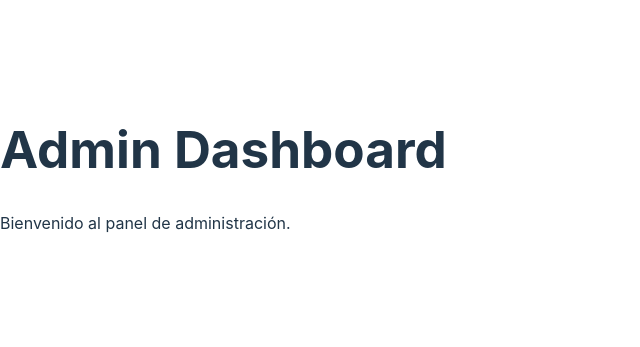
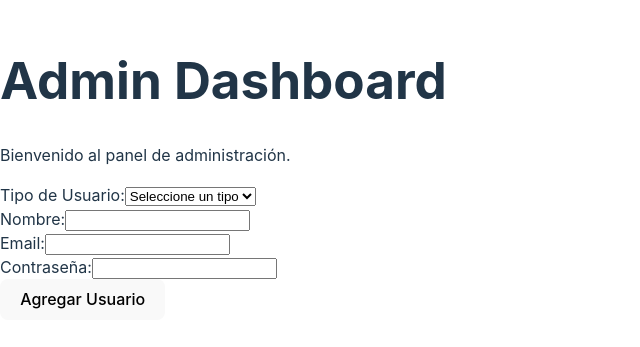
Before and after one commit to JD3M0N/Web_AutomaticExamGeneration, a React (Vite) app in the folder Web_AEG/: page /admin in a window 1280 px wide. Shown: the part 231-578 px from the top of the page, without its empty margins (0-640 px from the left). Built offline with nearby package versions, Linux system fonts and the light colour scheme; sample sign-in values are in the browser's storage.

Commit message:
Implemented admin features. Now admin dashboard isn't clean.

```diff
--- a/Web_AEG/src/pages/Admin.tsx
+++ b/Web_AEG/src/pages/Admin.tsx
@@ -1,10 +1,168 @@
-import React from 'react';
+import React, { useState } from 'react';
 
 const AdminPage = () => {
+    const [userType, setUserType] = useState('');
+    const [formData, setFormData] = useState({
+        name: '',
+        email: '',
+        password: '',
+        specialization: '',
+        age: '',
+        grade: '',
+    });
+    const [errorMessage, setErrorMessage] = useState(''); // Estado para manejar el mensaje de error
+
+    const handleUserTypeChange = (e: React.ChangeEvent<HTMLSelectElement>) => {
+        setUserType(e.target.value);
+        setErrorMessage(''); // Limpiar mensaje de error al cambiar el tipo de usuario
+        setFormData({
+            name: '',
+            email: '',
+            password: '',
+            specialization: '',
+            age: '',
+            grade: '',
+        });
+    };
+
+    const handleInputChange = (e: React.ChangeEvent<HTMLInputElement>) => {
+        const { name, value } = e.target;
+        setFormData({ ...formData, [name]: value });
+        setErrorMessage(''); // Limpiar mensaje de error al escribir en los campos
+    };
+
+    const handleSubmit = async (e: React.FormEvent) => {
+        e.preventDefault();
+        let endpoint = '';
+
+        switch (userType) {
+            case 'Admin':
+                endpoint = 'http://localhost:5024/api/Admin';
+                break;
+            case 'Professor':
+                endpoint = 'http://localhost:5024/api/Professor';
+                break;
+            case 'Student':
+                endpoint = 'http://localhost:5024/api/Student';
+                break;
+            default:
+                alert('Por favor, selecciona un tipo de usuario.');
+                return;
+        }
+
+        try {
+            const response = await fetch(endpoint, {
+                method: 'POST',
+                headers: {
+                    'Content-Type': 'application/json',
+                },
+                body: JSON.stringify(formData),
+            });
+
+            if (response.ok) {
+                alert(`${userType} añadido exitosamente.`);
+                setErrorMessage(''); // Limpiar cualquier error previo
+                setFormData({
+                    name: '',
+                    email: '',
+                    password: '',
+                    specialization: '',
+                    age: '',
+                    grade: '',
+                });
+            } else {
+                // Capturar el mensaje de error del servidor
+                const errorData = await response.json();
+                setErrorMessage(errorData.message || 'Error al añadir el usuario.');
+            }
+        } catch (error) {
+            console.error('Error al conectar con el servidor:', error);
+            setErrorMessage('Hubo un problema con la conexión al servidor.');
+        }
+    };
+
     return (
         <div>
             <h1>Admin Dashboard</h1>
             <p>Bienvenido al panel de administración.</p>
+            <form onSubmit={handleSubmit}>
+                <div>
+                    <label>Tipo de Usuario:</label>
+                    <select value={userType} onChange={handleUserTypeChange} required>
+                        <option value="">Seleccione un tipo</option>
+                        <option value="Admin">Admin</option>
+                        <option value="Professor">Professor</option>
+                        <option value="Student">Student</option>
+                    </select>
+                </div>
+                <div>
+                    <label>Nombre:</label>
+                    <input
+                        type="text"
+                        name="name"
+                        value={formData.name}
+                        onChange={handleInputChange}
+                        required
+                    />
+                </div>
+                <div>
+                    <label>Email:</label>
+                    <input
+                        type="email"
+                        name="email"
+                        value={formData.email}
+                        onChange={handleInputChange}
+                        required
+                    />
+                </div>
+                <div>
+                    <label>Contraseña:</label>
+                    <input
+                        type="password"
+                        name="password"
+                        value={formData.password}
+                        onChange={handleInputChange}
+                        required
+                    />
+                </div>
+                {userType === 'Professor' && (
+                    <div>
+                        <label>Especialización:</label>
+                        <input
+                            type="text"
+                            name="specialization"
+                            value={formData.specialization}
+                            onChange={handleInputChange}
+                        />
+                    </div>
+                )}
+                {userType === 'Student' && (
+                    <>
+                        <div>
+                            <label>Edad:</label>
+                            <input
+                                type="number"
+                                name="age"
+                                value={formData.age}
+                                onChange={handleInputChange}
+                                required
+                            />
+                        </div>
+                        <div>
+                            <label>Grado:</label>
+                            <input
+                                type="text"
+                                name="grade"
+                                value={formData.grade}
+                                onChange={handleInputChange}
+                                required
+                            />
+                        </div>
+                    </>
+                )}
+                {errorMessage && <p style={{ color: 'red' }}>{errorMessage}</p>} {/* Mostrar el error en la página */}
+                <button type="submit">Agregar Usuario</button>
+            </form>
         </div>
     );
 };
```
